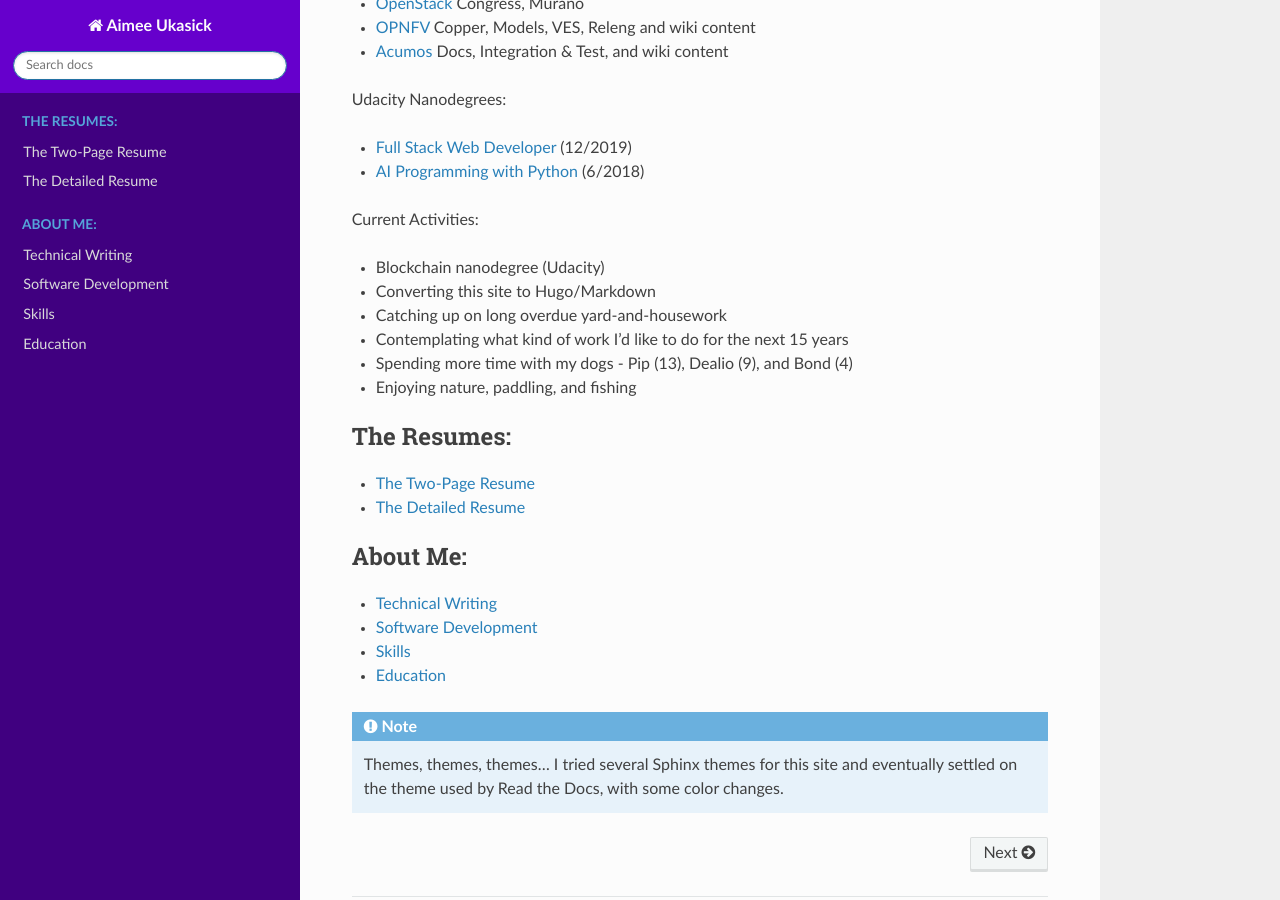
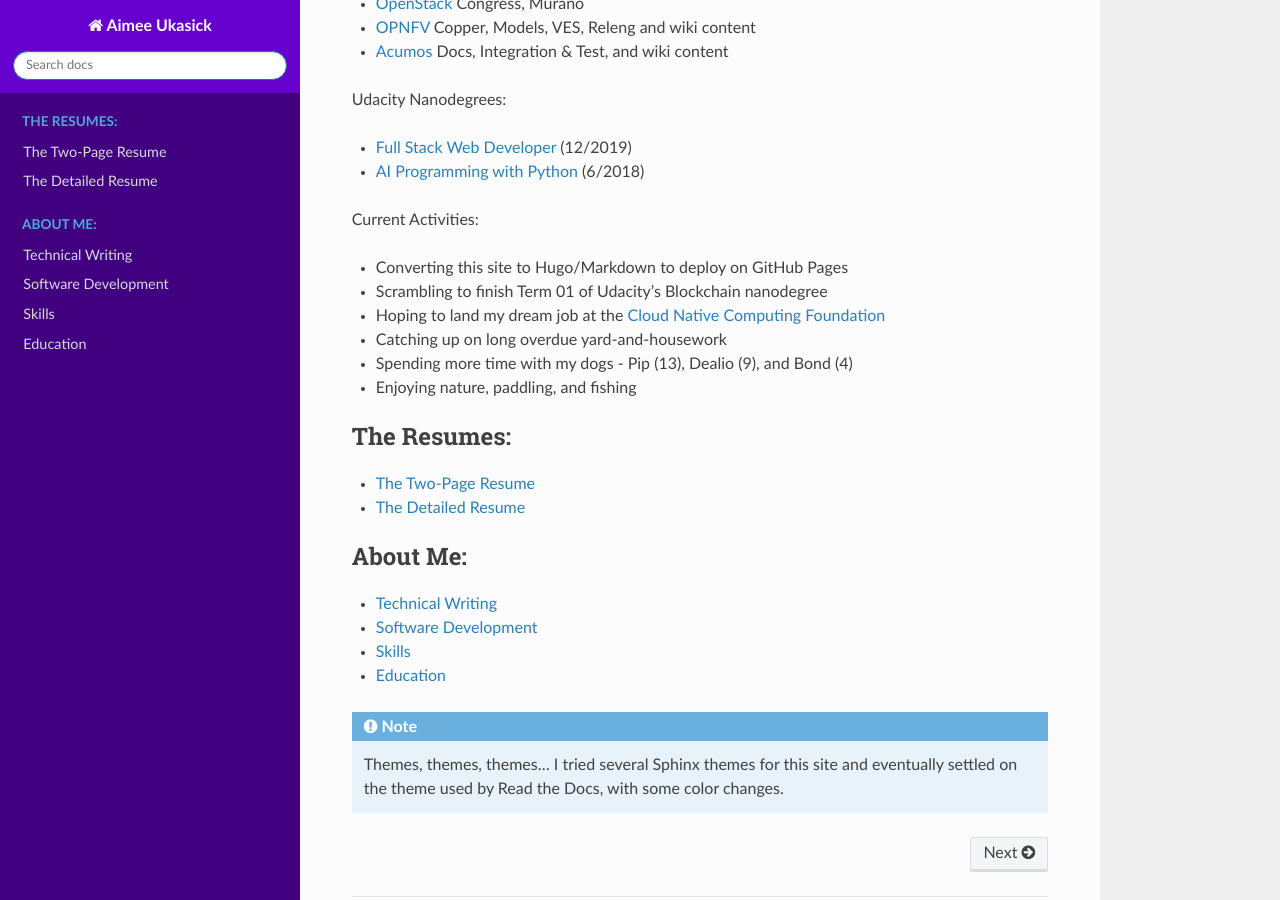
Before and after one commit to aimeeu/aimee-ukasick-resume, a Sphinx documentation site: the page built from docs/index.rst, in a window 1280 px wide and 900 px high, scrolled down 511 px. Built offline with Sphinx 7.4.7 and the Read the Docs theme 2.0.0, drawn with Linux system fonts in a browser that asks for light colours.

Commit message:
update what i'm doing
Signed-off-by: Aimee Ukasick <aimeeu.opensource@gmail.com>

```diff
--- a/docs/index.rst
+++ b/docs/index.rst
@@ -42,10 +42,10 @@
 
 Current Activities:
 
-- Blockchain nanodegree (Udacity)
-- Converting this site to Hugo/Markdown
+- Converting this site to Hugo/Markdown to deploy on GitHub Pages
+- Scrambling to finish Term 01 of Udacity's Blockchain nanodegree
+- Hoping to land my dream job at the `Cloud Native Computing Foundation <https://www.cncf.io/>`_
 - Catching up on long overdue yard-and-housework
-- Contemplating what kind of work I'd like to do for the next 15 years
 - Spending more time with my dogs - Pip (13), Dealio (9), and Bond (4)
 - Enjoying nature, paddling, and fishing
 
```
